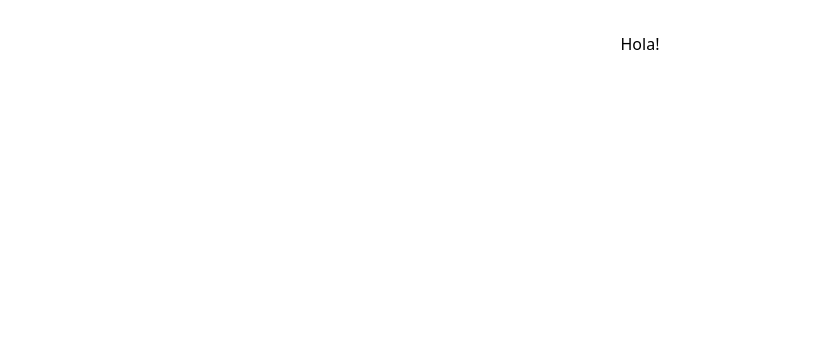
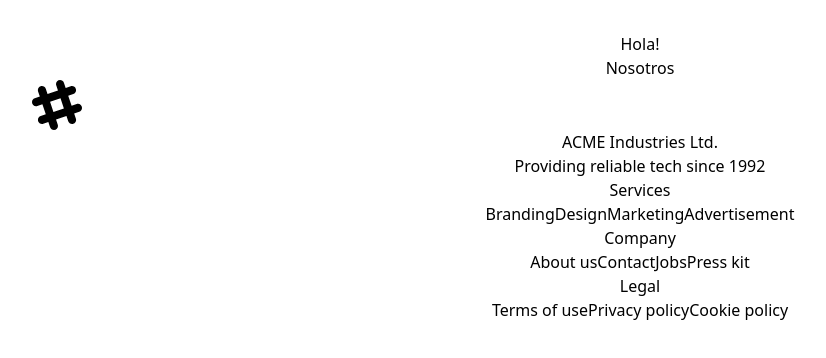
Before and after one commit to WillyMay/prikareirl, a React (Vite) app: page /prikareirl/nosotros in a window 1280 px wide. Shown: the top 358 px of the page, without its empty margins (0-826 px from the left). Built offline with nearby package versions, Linux system fonts and the light colour scheme.

Commit message:
installing react router dom

```diff
--- a/package.json
+++ b/package.json
@@ -12,8 +12,12 @@
     "deploy": "gh-pages -d dist"
   },
   "dependencies": {
+    "localforage": "^1.10.0",
+    "match-sorter": "^6.3.4",
     "react": "^18.3.1",
-    "react-dom": "^18.3.1"
+    "react-dom": "^18.3.1",
+    "react-router-dom": "^6.26.1",
+    "sort-by": "^1.2.0"
   },
   "devDependencies": {
     "@eslint/js": "^9.9.0",
--- a/src/App.jsx
+++ b/src/App.jsx
@@ -1,12 +1,24 @@
-import './App.css'
+import "./App.css";
+import { BrowserRouter as Router, Routes, Route } from "react-router-dom";
+import Footer from "./components/Footer";
+import Home from "./components/Home";
+import Nosotros from "./components/Nosotros";
 
 function App() {
-
   return (
     <>
-      <h1 className='text-3xl font-bold underline'>Hola! </h1>
+      <h1 className="text-3xl font-bold underline">Hola! </h1>
+      <Router basename="/prikareirl">
+        <Routes>
+          <Route path="/" element={<Home />}>
+          </Route>
+          <Route path="/nosotros" element={<Nosotros />}>
+          </Route>
+        </Routes>
+      </Router>
+      <Footer />
     </>
-  )
+  );
 }
 
-export default App
+export default App;
--- /dev/null
+++ b/src/components/Footer.jsx
@@ -0,0 +1,50 @@
+import React from "react";
+
+function Footer() {
+  return (
+    <>
+      <footer className="footer bg-base-200 text-base-content p-10 ">
+        <aside>
+          <svg
+            width="50"
+            height="50"
+            viewBox="0 0 24 24"
+            xmlns="http://www.w3.org/2000/svg"
+            fillRule="evenodd"
+            clipRule="evenodd"
+            className="fill-current"
+          >
+            <path d="M22.672 15.226l-2.432.811.841 2.515c.33 1.019-.209 2.127-1.23 2.456-1.15.325-2.148-.321-2.463-1.226l-.84-2.518-5.013 1.677.84 2.517c.391 1.203-.434 2.542-1.831 2.542-.88 0-1.601-.564-1.86-1.314l-.842-2.516-2.431.809c-1.135.328-2.145-.317-2.463-1.229-.329-1.018.211-2.127 1.231-2.456l2.432-.809-1.621-4.823-2.432.808c-1.355.384-2.558-.59-2.558-1.839 0-.817.509-1.582 1.327-1.846l2.433-.809-.842-2.515c-.33-1.02.211-2.129 1.232-2.458 1.02-.329 2.13.209 2.461 1.229l.842 2.515 5.011-1.677-.839-2.517c-.403-1.238.484-2.553 1.843-2.553.819 0 1.585.509 1.85 1.326l.841 2.517 2.431-.81c1.02-.33 2.131.211 2.461 1.229.332 1.018-.21 2.126-1.23 2.456l-2.433.809 1.622 4.823 2.433-.809c1.242-.401 2.557.484 2.557 1.838 0 .819-.51 1.583-1.328 1.847m-8.992-6.428l-5.01 1.675 1.619 4.828 5.011-1.674-1.62-4.829z"></path>
+          </svg>
+          <p>
+            ACME Industries Ltd.
+            <br />
+            Providing reliable tech since 1992
+          </p>
+        </aside>
+        <nav>
+          <h6 className="footer-title">Services</h6>
+          <a className="link link-hover">Branding</a>
+          <a className="link link-hover">Design</a>
+          <a className="link link-hover">Marketing</a>
+          <a className="link link-hover">Advertisement</a>
+        </nav>
+        <nav>
+          <h6 className="footer-title">Company</h6>
+          <a className="link link-hover">About us</a>
+          <a className="link link-hover">Contact</a>
+          <a className="link link-hover">Jobs</a>
+          <a className="link link-hover">Press kit</a>
+        </nav>
+        <nav>
+          <h6 className="footer-title">Legal</h6>
+          <a className="link link-hover">Terms of use</a>
+          <a className="link link-hover">Privacy policy</a>
+          <a className="link link-hover">Cookie policy</a>
+        </nav>
+      </footer>
+    </>
+  );
+}
+
+export default Footer;
--- /dev/null
+++ b/src/components/Home.jsx
@@ -0,0 +1,9 @@
+import React from 'react'
+
+function Home() {
+  return (
+    <div>Home</div>
+  )
+}
+
+export default Home
--- /dev/null
+++ b/src/components/Nosotros.jsx
@@ -0,0 +1,9 @@
+import React from 'react'
+
+function Nosotros() {
+  return (
+    <div>Nosotros</div>
+  )
+}
+
+export default Nosotros
```
Also changed, not shown: 1 other file (tests, documents, lock files or other folders).
